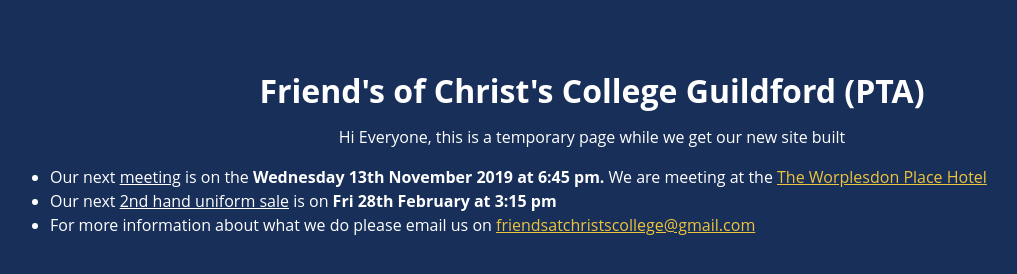
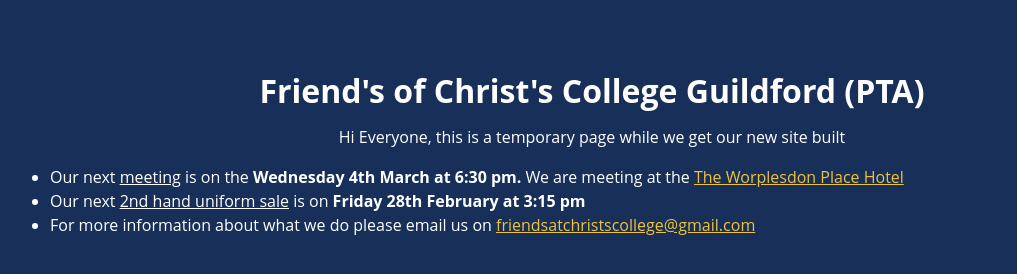
Before and after one commit to nrstirzaker/FCCMain, a plain HTML site: page index.html in a window 1280 px wide. Shown: the whole page, without its empty margins (48-1065 px from the left). Drawn offline with nearby package versions, Linux system fonts and the light colour scheme.

Commit message:
functionaly complete but needs all meeting dates

```diff
--- a/index.html
+++ b/index.html
@@ -6,6 +6,7 @@
     <title>Friend's of Christ's College Guildford (PTA)</title>
     <script src="https://cdnjs.cloudflare.com/ajax/libs/moment.js/2.24.0/moment.min.js"></script>
     <script>
+
         function next2ndHandSaleEvent() {
 
             const dates = [
@@ -22,6 +23,20 @@
             return nextDate;
 
         }
+
+        function nextMeeting() {
+
+            const dates = [
+                new Date("2020-03-04"),
+                new Date("2020-04-01")
+            ];
+
+            const nextDate = dates.find(date => (date > new Date()));
+
+            return nextDate;
+
+        }
+
     </script>
 
 </head>
@@ -31,14 +46,15 @@
     <h1 style="text-align:center;">Friend's of Christ's College Guildford (PTA)</h1>
     <p style="text-align:center;">Hi Everyone, this is a temporary page while we get our new site built
         <ul>
-            <li>Our next <u>meeting</u> is on the <b>Wednesday 13th November 2019 at 6:45 pm.</b> We are meeting at the
+            <li>Our next <u>meeting</u> is on the <b><span id="nextMeeting"></span> at 6:30 pm.</b> We are meeting at the
                 <a href="https://www.worplesdonplace.co.uk/">The Worplesdon Place Hotel</a></li>
             <li>Our next <u>2nd hand uniform sale</u> is on <b><span id="2ndHandDate"></span> at 3:15 pm</b></li>
             <li>For more information about what we do please email us on <a
                     href="mailto:friendsatchristscollege@gmail.com">friendsatchristscollege@gmail.com</a></li>
         </ul>
         <script>
-            document.getElementById("2ndHandDate").innerHTML = moment(next2ndHandSaleEvent()).format("ddd Do MMMM")
+            document.getElementById("2ndHandDate").innerHTML = moment(next2ndHandSaleEvent()).format("dddd Do MMMM");
+            document.getElementById("nextMeeting").innerHTML = moment(nextMeeting()).format("dddd Do MMMM");
         </script>
 </body>
 
```
